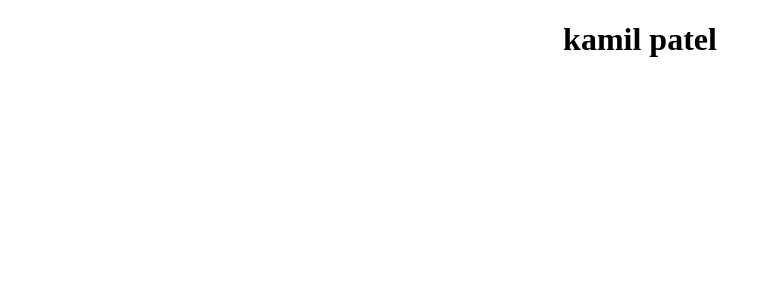
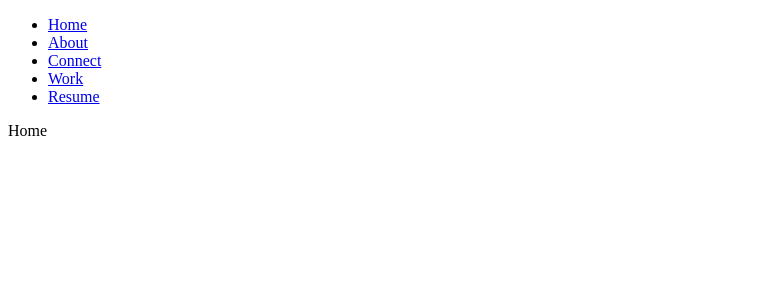
Before and after one commit to kamil200/crazyprotfolio, a React (Create React App) app in the folder myapp/: page / in a window 1280 px wide. Shown: the top 300 px of the page, without its empty margins (0-771 px from the left). Built offline with nearby package versions, Linux system fonts and the light colour scheme.

Commit message:
added routing

```diff
--- a/myapp/package.json
+++ b/myapp/package.json
@@ -9,6 +9,7 @@
     "@testing-library/user-event": "^13.5.0",
     "react": "^18.2.0",
     "react-dom": "^18.2.0",
+    "react-router-dom": "^6.14.2",
     "react-scripts": "5.0.1",
     "web-vitals": "^2.1.4"
   },
--- a/myapp/src/App.js
+++ b/myapp/src/App.js
@@ -1,10 +1,28 @@
 import "./App.css";
-
+import { Route, Routes, Link } from "react-router-dom";
+import About from "./page/About";
+import Resume from "./page/Resume";
+import Connect from "./page/Connect";
+import Work from "./page/Work";
+import Navbar from "./components/Navbar";
+import Home from "./page/Home";
 function App() {
   return (
-    <div className="App">
-      <h1>kamil patel</h1>
-    </div>
+    <>
+      <div>
+        <Navbar />
+        <Routes>
+          <Route path="/" element={<Home />} />
+          <Route path="/about" element={<About />} />
+
+          <Route path="/work" element={<Work />} />
+
+          <Route path="/resume" element={<Resume />} />
+
+          <Route path="/connect" element={<Connect />} />
+        </Routes>
+      </div>
+    </>
   );
 }
 
--- /dev/null
+++ b/myapp/src/components/Navbar.js
@@ -0,0 +1,27 @@
+import React from "react";
+import { Link } from "react-router-dom";
+function Navbar() {
+  return (
+    <nav>
+      <ul id="navigation">
+        <li>
+          <Link to="/">Home</Link>
+        </li>
+        <li>
+          <Link to="/about">About</Link>
+        </li>
+        <li>
+          <Link to="/connect">Connect</Link>
+        </li>
+        <li>
+          <Link to="/work">Work</Link>
+        </li>
+        <li>
+          <Link to="/resume">Resume</Link>
+        </li>
+      </ul>
+    </nav>
+  );
+}
+
+export default Navbar;
--- a/myapp/src/index.js
+++ b/myapp/src/index.js
@@ -1,11 +1,13 @@
 import React from "react";
 import ReactDOM from "react-dom/client";
-
+import { HashRouter, BrowserRouter } from "react-router-dom";
 import App from "./App";
 
 const root = ReactDOM.createRoot(document.getElementById("root"));
 root.render(
   <React.StrictMode>
-    <App />
+    <HashRouter>
+      <App />
+    </HashRouter>
   </React.StrictMode>
 );
--- /dev/null
+++ b/myapp/src/page/About.js
@@ -0,0 +1,7 @@
+import React from "react";
+
+function About() {
+  return <div>A</div>;
+}
+
+export default About;
--- /dev/null
+++ b/myapp/src/page/Connect.js
@@ -0,0 +1,7 @@
+import React from "react";
+
+function Connect() {
+  return <div>connect</div>;
+}
+
+export default Connect;
--- /dev/null
+++ b/myapp/src/page/Home.js
@@ -0,0 +1,7 @@
+import React from "react";
+
+function Home() {
+  return <div>Home</div>;
+}
+
+export default Home;
--- /dev/null
+++ b/myapp/src/page/Resume.js
@@ -0,0 +1,7 @@
+import React from "react";
+
+function Resume() {
+  return <div>Resume</div>;
+}
+
+export default Resume;
--- /dev/null
+++ b/myapp/src/page/Work.js
@@ -0,0 +1,7 @@
+import React from "react";
+
+function Work() {
+  return <div>Work</div>;
+}
+
+export default Work;
```
Also changed, not shown: 1 other file (tests, documents, lock files or other folders).
